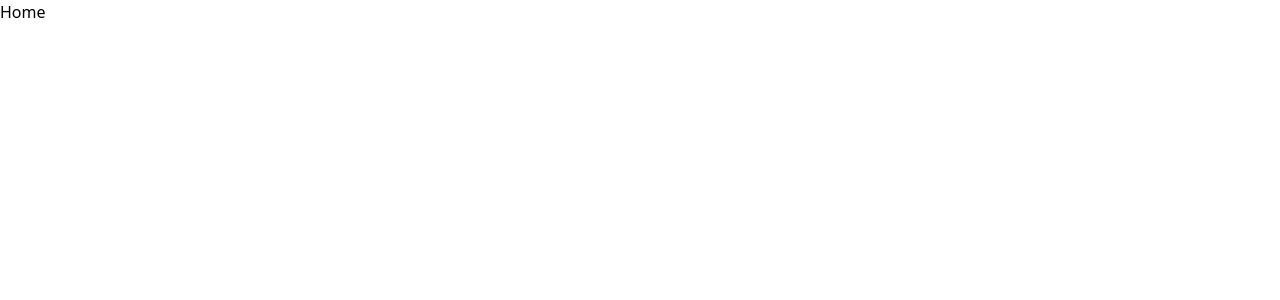
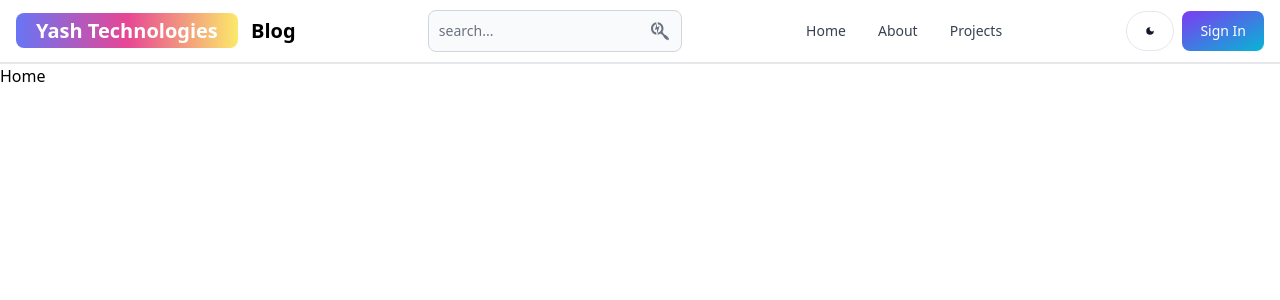
Before and after one commit to yashijain26/MERN-blog, a React (Vite) app in the folder react/: page / in a window 1280 px wide. Shown: the top 300 px of the page. Built offline with nearby package versions, Linux system fonts and the light colour scheme.

Commit message:
create header section

```diff
--- a/react/package.json
+++ b/react/package.json
@@ -10,8 +10,10 @@
     "preview": "vite preview"
   },
   "dependencies": {
+    "flowbite-react": "^0.7.3",
     "react": "^18.2.0",
     "react-dom": "^18.2.0",
+    "react-icons": "^5.0.1",
     "react-router-dom": "^6.22.3"
   },
   "devDependencies": {
--- a/react/src/App.jsx
+++ b/react/src/App.jsx
@@ -6,10 +6,12 @@
 import {SignIn} from './pages/SignIn'
 import {SignUp} from './pages/SignUp'
 import {Projects} from './pages/Projects'
+import Header from './components/Header'
 
 export default function App() {
   return (
 <BrowserRouter>
+<Header/>
 <Routes>
   <Route path='/' element={<Home/>}/>
   <Route path='/About' element={<About/>}/>
--- /dev/null
+++ b/react/src/components/Header.jsx
@@ -0,0 +1,57 @@
+import { Button, Navbar, TextInput } from "flowbite-react";
+import React from "react";
+import { Link, useLocation } from "react-router-dom";
+import { FaSearchengin } from "react-icons/fa";
+import { MdDarkMode } from "react-icons/md";
+
+const Header = () => {
+  const path = useLocation();
+  return (
+    <Navbar className="border-b-2">
+      <Link
+        to="/"
+        className="self-center whitespace-nowrap text-sm sm:text-xl font-semibold dark:text-white"
+      >
+        <span className="px-5 py-1 bg-gradient-to-r from-indigo-500 via-pink-500 to-yellow-200 rounded-lg text-white">
+          Yash Technologies
+        </span>
+        <span className="px-2">   Blog</span>
+
+      </Link>
+      <form>
+        <TextInput
+          type="text"
+          placeholder="search..."
+          rightIcon={FaSearchengin}
+          className="hidden lg:inline"
+        />
+      </form>
+      <Button className="w-12 h-10  lg:hidden " color="gray" pill>
+        <FaSearchengin />
+      </Button>
+      <div className="flex gap-2 md:order-2">
+        <Button className="w-12 h-10 hidden sm:inline" color="gray" pill>
+          <MdDarkMode />
+        </Button>
+        <Link to="/SignIn">
+          <Button gradientDuoTone="purpleToBlue">Sign In</Button>
+        </Link>
+        <Navbar.Toggle />
+      </div>
+      <Navbar.Collapse>
+        <Navbar.Link active={path === "/"} as={"div"}>
+          <Link to="/">Home</Link>
+        </Navbar.Link>
+        <Navbar.Link active={path === "/About"} as={"div"}>
+          <Link to="/About">About</Link>
+        </Navbar.Link>
+
+        <Navbar.Link active={path === "/Projects"} as={"div"}>
+          <Link to="/Projects">Projects</Link>
+        </Navbar.Link>
+      </Navbar.Collapse>
+    </Navbar>
+  );
+};
+
+export default Header;
--- a/react/tailwind.config.js
+++ b/react/tailwind.config.js
@@ -3,9 +3,10 @@
   content: [
     "./index.html",
     "./src/**/*.{vue,js,ts,jsx,tsx}",
+      'node_modules/flowbite-react/lib/esm/**/*.js',
   ],
   theme: {
     extend: {},
   },
-  plugins: [],
+  plugins: [ require('flowbite/plugin'),],
 }
```
Also changed, not shown: 1 other file (tests, documents, lock files or other folders).
